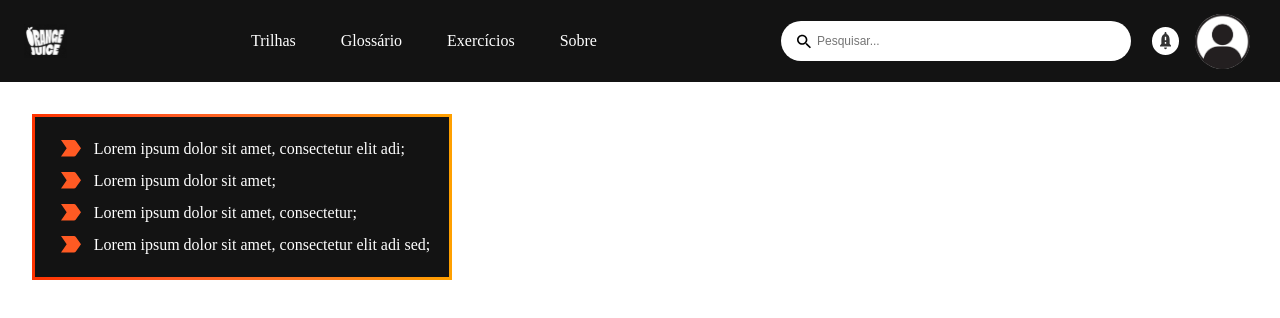
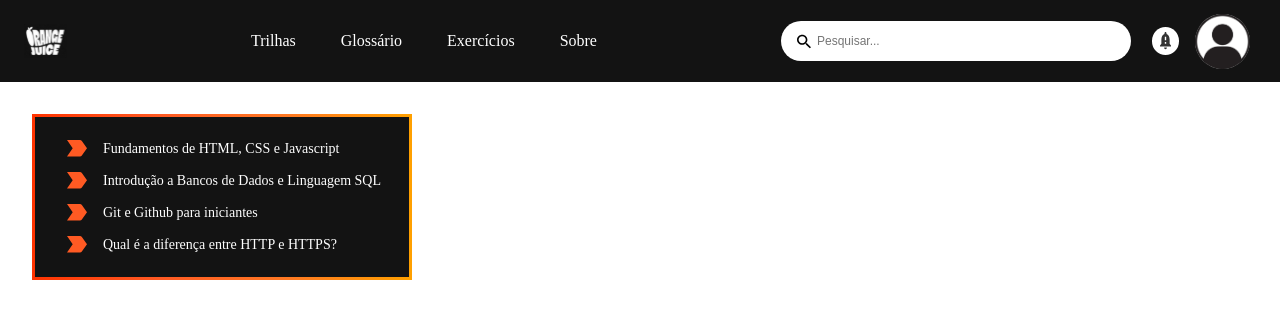
Before and after one commit to squad9-S4-2022/s9-orange-evolution-frontend, a Next.js app: page / in a window 1280 px wide. Shown: the top 318 px of the page. Built offline with nearby package versions, Linux system fonts and the light colour scheme.

Commit message:
style: adicionado estilo no componente

```diff
--- a/components/Topics/Topics.js
+++ b/components/Topics/Topics.js
@@ -1,13 +1,17 @@
 import styles from './Topics.module.scss'
+
+const CardText = [
+    'Fundamentos de HTML, CSS e Javascript',
+    'Introdução a Bancos de Dados e Linguagem SQL',
+    'Git e Github para iniciantes',
+    'Qual é a diferença entre HTTP e HTTPS?'
+]
 
 export default function Topics(){
     return(
         <div className={styles.div_card}>
             <ul className={styles.list_card}>
-                <li>Lorem ipsum dolor sit amet, consectetur elit adi;</li>
-                <li>Lorem ipsum dolor sit amet;</li>
-                <li>Lorem ipsum dolor sit amet, consectetur;</li>
-                <li>Lorem ipsum dolor sit amet, consectetur elit adi sed;</li>
+                {CardText.map((texto) => ( <li>{texto}</li>))}
             </ul>
         </div>
     )
--- a/components/Topics/Topics.module.scss
+++ b/components/Topics/Topics.module.scss
@@ -6,14 +6,15 @@
     background-color: #131313;
     padding: 1em 1em;
     margin: 2em 2em;
-    width: 420px;
+    width: 380px;
     line-height: 2em;
     border: 3px solid;
     border-image: linear-gradient(to right ,#FF3401, #FF5A23, #FF7823, #FFA000) 1;
 }
 
 .list_card li{
-    background:  url(../../public/seta.svg) no-repeat 7px 7px transparent;
+    background:  url(../../public/seta.svg) no-repeat 4px 7px transparent;
+    font-size: 14px;
     list-style: none;
     padding-left: 2.5rem;
     color: #FFF;
```
